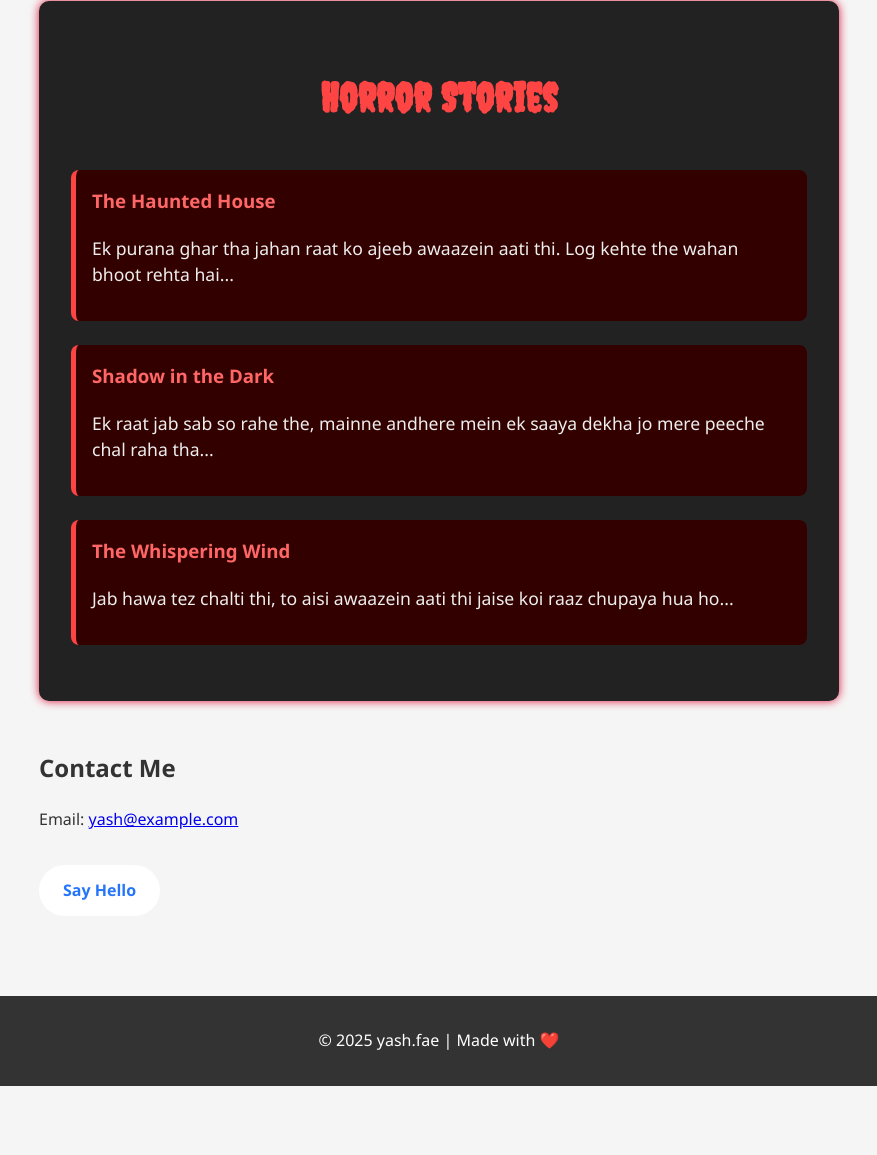
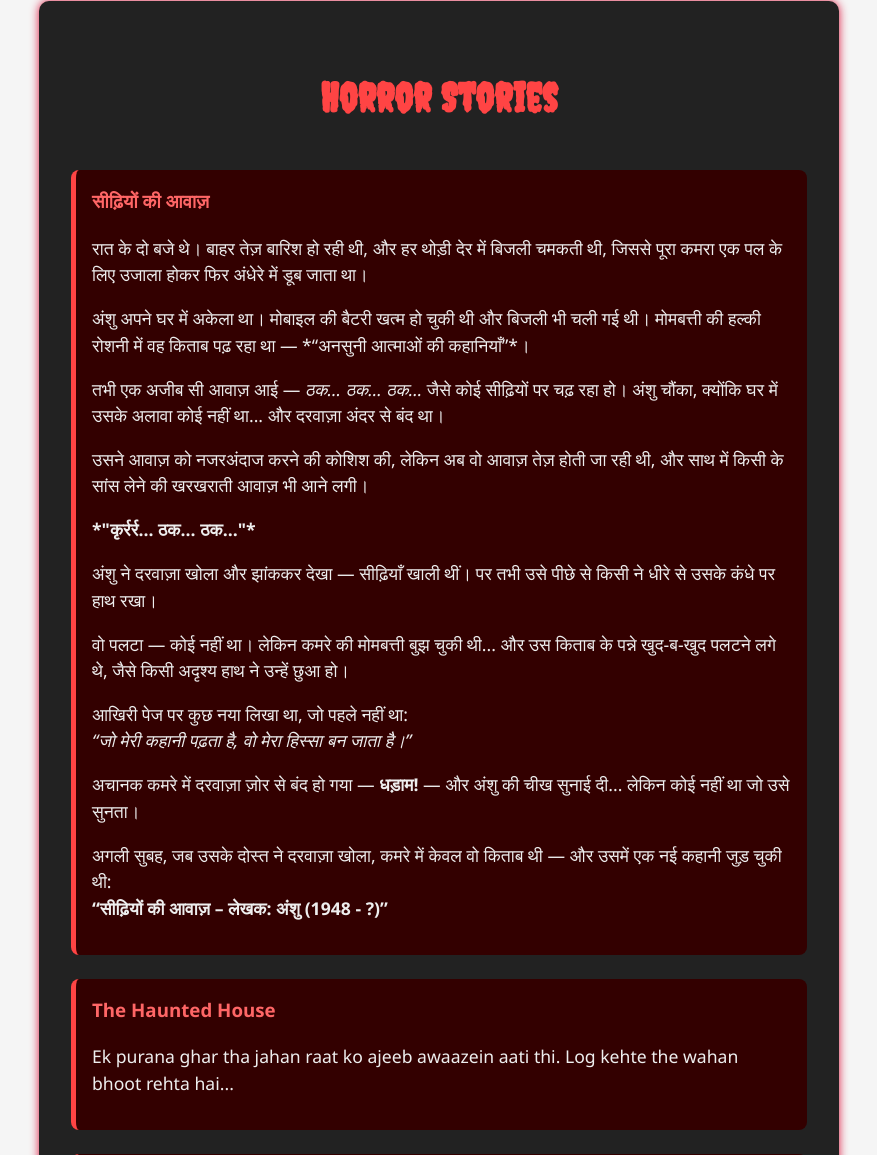
Before and after one commit to YaFae21/repo1, a plain HTML site: page index.html in a window 1280 px wide. Shown: the part 891-2046 px from the top of the page, without its empty margins (201-1078 px from the left). Before the commit the page ends 1977 px from the top, so only its background shows below. Drawn offline with Linux system fonts and the light colour scheme.

Commit message:
Update index.html

```diff
--- a/index.html
+++ b/index.html
@@ -35,6 +35,43 @@
 
         <section id="horror-stories">
             <h2>Horror Stories</h2>
+            <article class="story">
+    <h3>सीढ़ियों की आवाज़</h3>
+    <p>
+        रात के दो बजे थे। बाहर तेज़ बारिश हो रही थी, और हर थोड़ी देर में बिजली चमकती थी, जिससे पूरा कमरा एक पल के लिए उजाला होकर फिर अंधेरे में डूब जाता था।
+    </p>
+    <p>
+        अंशु अपने घर में अकेला था। मोबाइल की बैटरी खत्म हो चुकी थी और बिजली भी चली गई थी। मोमबत्ती की हल्की रोशनी में वह किताब पढ़ रहा था — *“अनसुनी आत्माओं की कहानियाँ”*।
+    </p>
+    <p>
+        तभी एक अजीब सी आवाज़ आई — <em>ठक... ठक... ठक...</em> जैसे कोई सीढ़ियों पर चढ़ रहा हो। अंशु चौंका, क्योंकि घर में उसके अलावा कोई नहीं था... और दरवाज़ा अंदर से बंद था।
+    </p>
+    <p>
+        उसने आवाज़ को नजरअंदाज करने की कोशिश की, लेकिन अब वो आवाज़ तेज़ होती जा रही थी, और साथ में किसी के सांस लेने की खरखराती आवाज़ भी आने लगी।
+    </p>
+    <p>
+        <strong>*"कृर्रर्र... ठक... ठक..."*</strong>
+    </p>
+    <p>
+        अंशु ने दरवाज़ा खोला और झांककर देखा — सीढ़ियाँ खाली थीं। पर तभी उसे पीछे से किसी ने धीरे से उसके कंधे पर हाथ रखा।
+    </p>
+    <p>
+        वो पलटा — कोई नहीं था। लेकिन कमरे की मोमबत्ती बुझ चुकी थी... और उस किताब के पन्ने खुद-ब-खुद पलटने लगे थे, जैसे किसी अदृश्य हाथ ने उन्हें छुआ हो।
+    </p>
+    <p>
+        आखिरी पेज पर कुछ नया लिखा था, जो पहले नहीं था:
+        <br />
+        <em>“जो मेरी कहानी पढ़ता है, वो मेरा हिस्सा बन जाता है।”</em>
+    </p>
+    <p>
+        अचानक कमरे में दरवाज़ा ज़ोर से बंद हो गया — <strong>धड़ाम!</strong> — और अंशु की चीख सुनाई दी... लेकिन कोई नहीं था जो उसे सुनता।
+    </p>
+    <p>
+        अगली सुबह, जब उसके दोस्त ने दरवाज़ा खोला, कमरे में केवल वो किताब थी — और उसमें एक नई कहानी जुड़ चुकी थी: <br />
+        <strong>“सीढ़ियों की आवाज़ – लेखक: अंशु (1948 - ?)”</strong>
+    </p>
+</article>
+
 
             <article class="story">
                 <h3>The Haunted House</h3>
```
